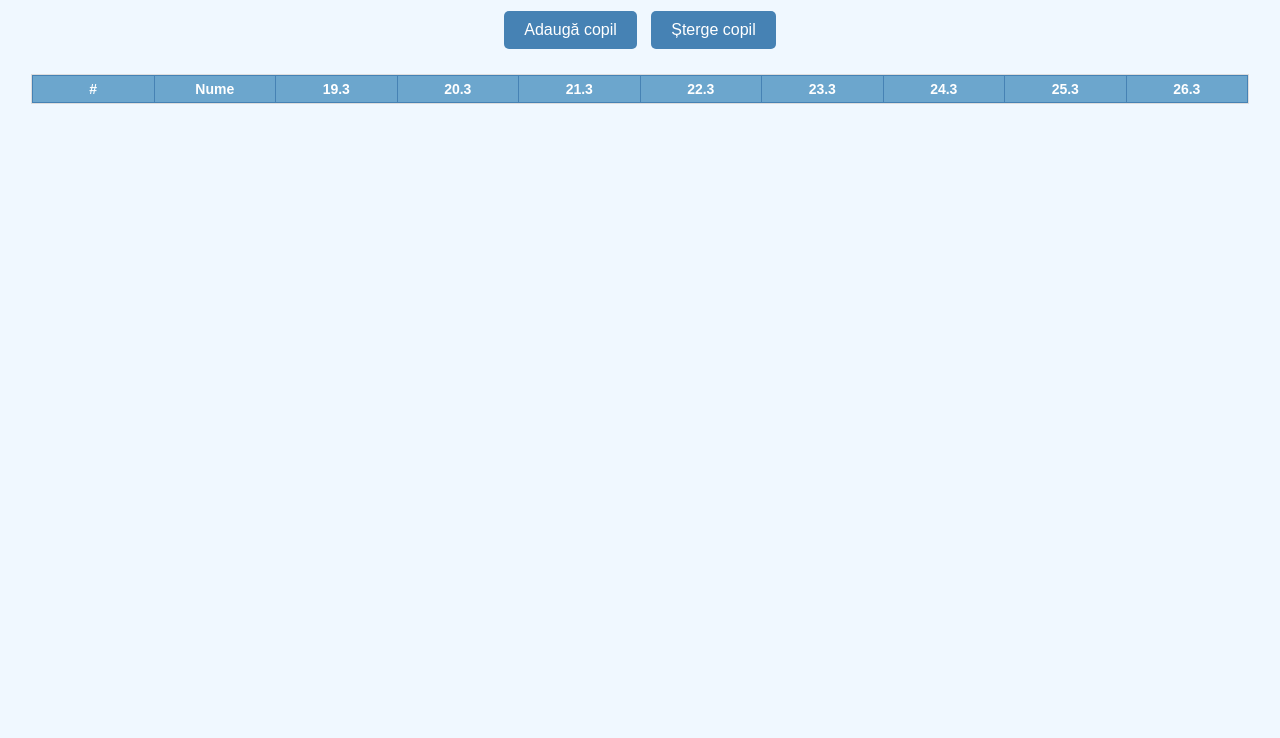
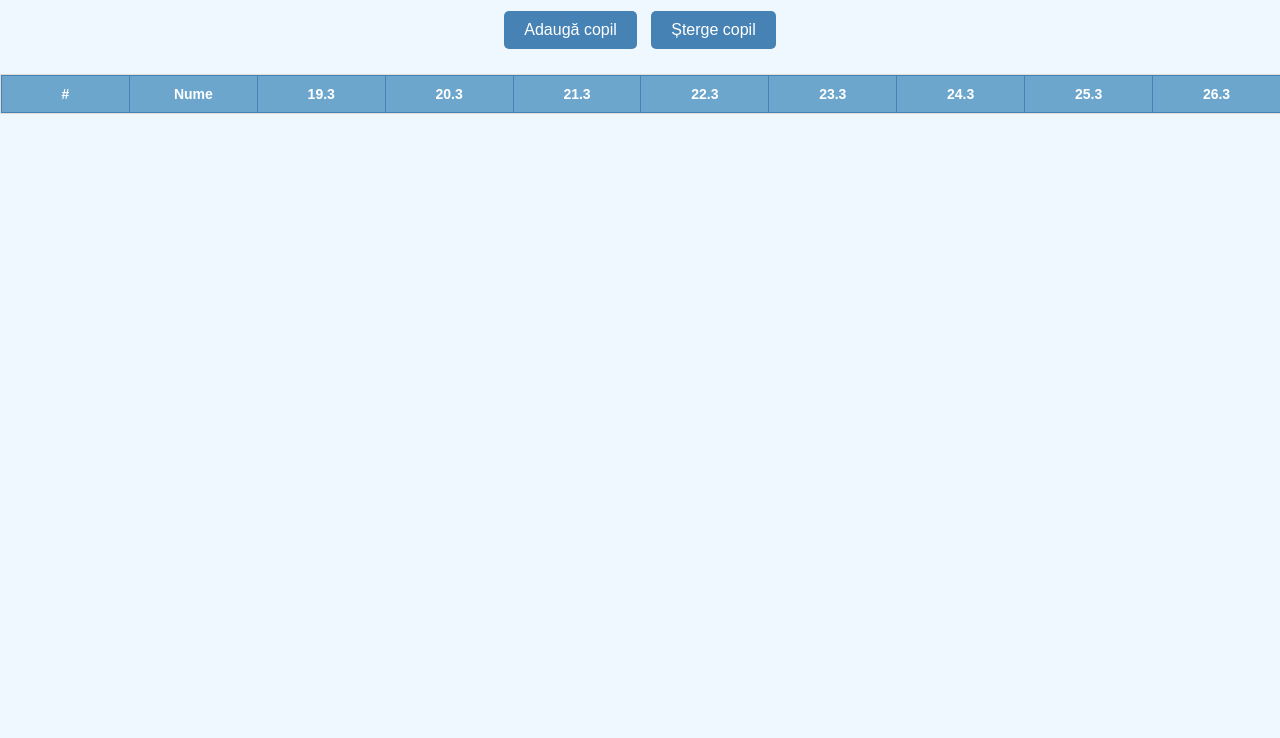
Before and after one commit to Nick-stack-gif/agenda-copii, a plain HTML site: page index.html in a window 1280 px wide. Shown: the part 62-800 px from the top of the page. Drawn offline with Linux system fonts and the light colour scheme; no server answers.

Commit message:
Update 19.03.25

```diff
--- a/index.html
+++ b/index.html
@@ -27,31 +27,35 @@
             cursor: pointer;
             border-radius: 5px;
             margin: 5px;
-            font-size: 16px; /* Mărim textul pentru telefoane */
+            font-size: 16px;
         }
         button:hover {
             background-color: #5a9bd3;
         }
         .table-container {
-            display: flex;
-            justify-content: center;
-            align-items: center;
+            display: block;
             margin: 20px auto;
-            width: 95%;
-            overflow-x: auto; /* Scroll orizontal */
-            border: 1px solid #ddd; /* Adaugă un chenar pentru vizibilitate */
+            width: 100%;
+            overflow-x: auto; /* Activăm scroll orizontal */
+            border: 1px solid #ddd;
         }
         table {
             border-collapse: collapse;
-            font-size: 14px; /* Text mai mare pentru vizibilitate */
-            width: 100%; /* Asigură că tabelul ocupă lățimea completă */
-            min-width: 600px; /* Permite scroll pe dispozitive mici */
+            font-size: 14px;
+            width: 100%;
+            min-width: 800px; /* Permit scroll pentru tabele mari */
         }
         th, td {
             border: 1px solid #4682b4;
-            padding: 5px;
+            padding: 10px;
             text-align: center;
-            min-width: 100px; /* Asigură lățime minimă pentru celule */
+            min-width: 100px;
+        }
+        th:first-child, td:first-child {
+            position: sticky; /* Fixăm prima coloană */
+            left: 0;
+            background-color: #6ca6cd;
+            z-index: 1;
         }
         th {
             background-color: #6ca6cd;
@@ -64,18 +68,18 @@
             background-color: #ff6347;
             color: white;
         }
-        /* Reguli pentru ecrane mici (telefoane) */
+        /* Responsiv pentru ecrane mici */
         @media (max-width: 768px) {
             h1 {
-                font-size: 20px; /* Mărim fontul titlului */
+                font-size: 20px;
             }
             button {
-                font-size: 14px; /* Ajustăm dimensiunea butoanelor */
+                font-size: 14px;
                 padding: 8px 15px;
             }
             th, td {
-                font-size: 12px; /* Text mai mic în tabel */
-                min-width: 80px; /* Lățime minimă redusă */
+                font-size: 12px;
+                min-width: 80px;
             }
         }
     </style>
@@ -88,7 +92,7 @@
         <table>
             <thead>
                 <tr id="dateRow">
-                    <th>#</th> <!-- Adăugare coloană pentru index -->
+                    <th>#</th> <!-- Coloană fixă pentru index -->
                     <th>Nume</th>
                 </tr>
             </thead>
@@ -140,7 +144,7 @@
         }
 
         function renderDates() {
-            dateRow.innerHTML = "<th>#</th><th>Nume</th>"; // Adăugare cap tabel pentru index
+            dateRow.innerHTML = "<th>#</th><th>Nume</th>";
             dates.forEach(date => {
                 const th = document.createElement('th');
                 th.innerText = date;
@@ -153,22 +157,19 @@
             studentTable.innerHTML = '';
 
             db.collection("students").get().then(snapshot => {
-                let index = 1; // Variabilă pentru numerotare
+                let index = 1;
                 snapshot.docs.forEach(doc => {
                     const studentName = doc.id;
                     const row = document.createElement('tr');
 
-                    // Celulă pentru index
                     const indexCell = document.createElement('td');
                     indexCell.innerText = index++;
                     row.appendChild(indexCell);
 
-                    // Nume copil
                     const nameCell = document.createElement('td');
                     nameCell.innerText = studentName;
                     row.appendChild(nameCell);
 
-                    // Patrățele pentru date
                     dates.forEach(date => {
                         const cell = document.createElement('td');
                         cell.setAttribute('data-student', studentName);
@@ -222,8 +223,8 @@
             }
         }
 
-        dates = generateDates(new Date(), 7); // Inițializare zile
-        updateDates(); // Adaugă zile noi dacă este nevoie
+        dates = generateDates(new Date(), 7);
+        updateDates();
         renderTable();
     </script>
 </body>
```
